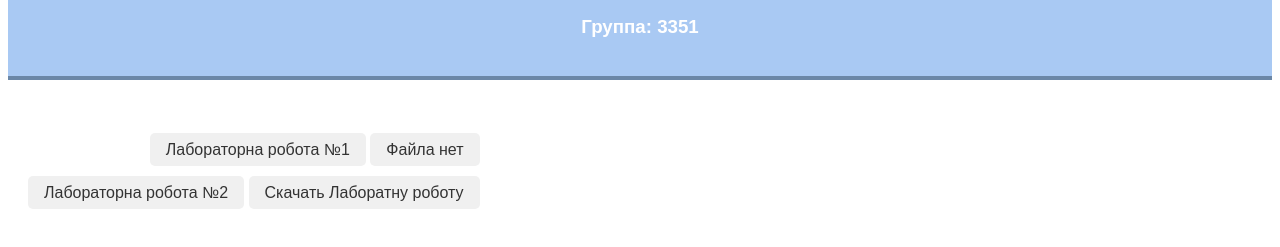
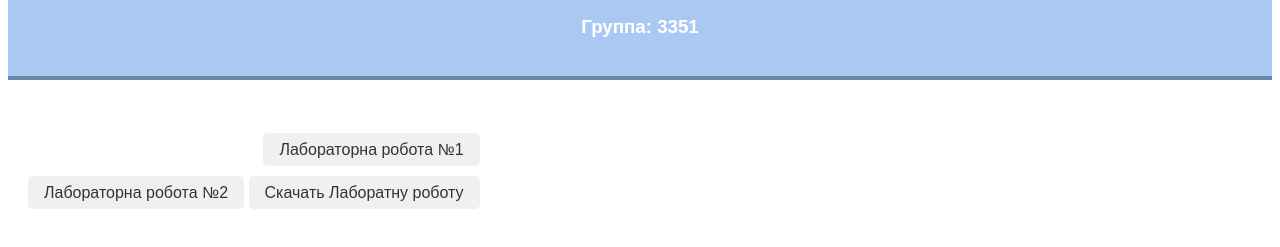
Before and after one commit to Sklecs/main.page, a plain HTML site: page index.html in a window 1280 px wide. Shown: the part 181-428 px from the top of the page. Drawn offline with Linux system fonts and the light colour scheme.

Commit message:
Update index.html

```diff
--- a/index.html
+++ b/index.html
@@ -56,7 +56,7 @@
         <ul class="word-list">
             <li class="word-list-item">
                 <a class="word-link" href="LW1.html">Лабораторна робота №1</a>
-                <a class="word-link" href="ХХХХХХХХХХХХХХХХХХХХХХХХХХ" download="имя_файла1">Файла нет</a>
+                <!-- <a class="word-link" href="ХХХХХХХХХХХХХХХХХХХХХХХХХХ" download="имя_файла1">Файла нет</a> -->
             </li>
             <li class="word-list-item">
                 <a class="word-link" href="LW2.html">Лабораторна робота №2</a>
```
